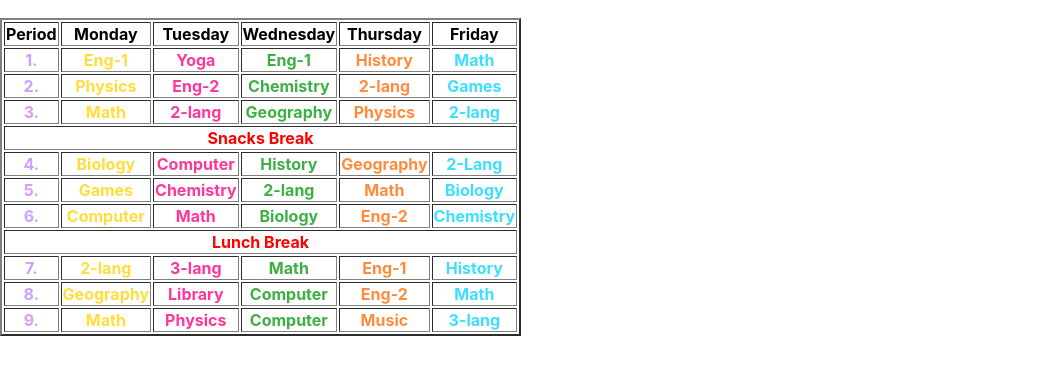
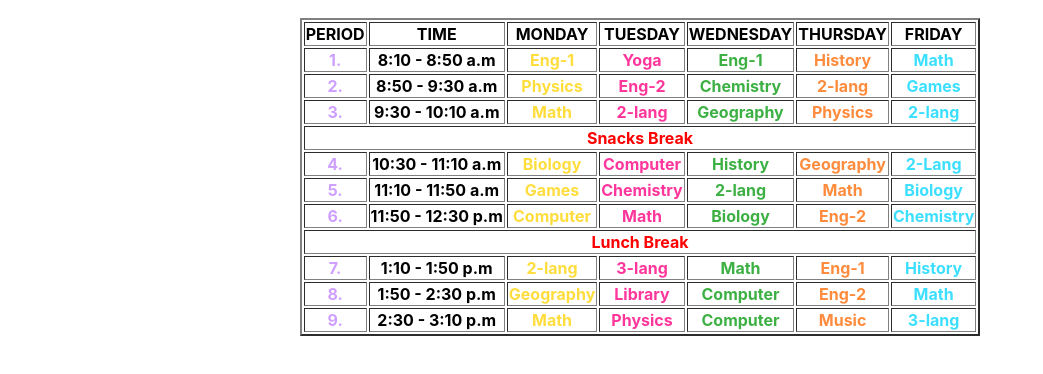
Before and after one commit to AstroMax101/8C-TimeTable-ASTRO, a plain HTML site: page index.html in a window 1280 px wide. Shown: the part 124-498 px from the top of the page, without its empty margins (0-1043 px from the left). Drawn offline with Linux system fonts and the light colour scheme.

Commit message:
Update index.html

```diff
--- a/index.html
+++ b/index.html
@@ -14,20 +14,22 @@
     <center>
         <h1>8C</h1>
         <h1>TimeTable</h1>
-    </center>
 
-        <table style="widtH:30%" border="2px">
+    <table width="" border="2px">
+
             <tr>
-                <th>Period</th>
-                <th>Monday</th>
-                <th>Tuesday</th>
-                <th>Wednesday</th>
-                <th>Thursday</th>
-                <th>Friday</th>
+                <th>PERIOD</th>
+                <th>TIME</th>
+                <th>MONDAY</th>
+                <th>TUESDAY</th>
+                <th>WEDNESDAY</th>
+                <th>THURSDAY</th>
+                <th>FRIDAY</th>
             </tr>
 
             <tr>
                 <th style="color:#CF9FFF">1.</th>
+                <th>8:10 - 8:50 a.m</th>
                 <th style="color:#FFDD3C">Eng-1</th>
                 <th style="color:#FF369B">Yoga</th>
                 <th style="color:#3CB043">Eng-1</th>
@@ -35,8 +37,9 @@
                 <th style="color:#3CDFFF">Math</th>
             </tr>
 
-            <tr>
+            <tr  >
                 <th style="color:#CF9FFF">2.</th>
+                <th>8:50 - 9:30 a.m</th>
                 <th style="color:#FFDD3C">Physics</th>
                 <th style="color:#FF369B">Eng-2</th>
                 <th style="color:#3CB043">Chemistry</th>
@@ -44,8 +47,9 @@
                 <th style="color:#3CDFFF">Games</th>
             </tr>
 
-            <tr>
+            <tr  >
                 <th style="color:#CF9FFF">3.</th>
+                <th>9:30 - 10:10 a.m</th>
                 <th style="color:#FFDD3C">Math</th>
                 <th style="color:#FF369B">2-lang</th>
                 <th style="color:#3CB043">Geography</th>
@@ -54,11 +58,12 @@
             </tr>
 
             <tr>
-                <th colspan="6" align="center" style="color:red">Snacks Break</th>
+                <th colspan="7" style="color:red" align="center">Snacks Break</th>
             </tr>
 
             <tr>
                 <th style="color:#CF9FFF">4.</th>
+                <th>10:30 - 11:10 a.m</th>
                 <th style="color:#FFDD3C">Biology</th>
                 <th style="color:#FF369B">Computer</th>
                 <th style="color:#3CB043">History</th>
@@ -67,7 +72,9 @@
             </tr>
 
             <tr>
+
                 <th style="color:#CF9FFF">5.</th>
+                <th>11:10 - 11:50 a.m</th>
                 <th style="color:#FFDD3C">Games</th>
                 <th style="color:#FF369B">Chemistry</th>
                 <th style="color:#3CB043">2-lang</th>
@@ -75,8 +82,9 @@
                 <th style="color:#3CDFFF">Biology</th>
             </tr>
 
-            <tr>
+            <tr  >
                 <th style="color:#CF9FFF">6.</th>
+                <th>11:50 - 12:30 p.m</th>
                 <th style="color:#FFDD3C">Computer</th>
                 <th style="color:#FF369B">Math</th>
                 <th style="color:#3CB043">Biology</th>
@@ -85,12 +93,13 @@
             </tr>
 
             <tr>
-                <th colspan="6" align="center" style="color:red" >Lunch Break</th>
+                <th colspan="7" align="center" style="color:red" >Lunch Break</th>
             </tr>
 
 
             <tr>
                 <th style="color:#CF9FFF">7.</th>
+                <th>1:10 - 1:50 p.m</th>
                 <th style="color:#FFDD3C">2-lang</th>
                 <th style="color:#FF369B">3-lang</th>
                 <th style="color:#3CB043">Math</th>
@@ -100,6 +109,7 @@
 
             <tr>
                 <th style="color:#CF9FFF">8.</th>
+                <th>1:50 - 2:30 p.m</th>
                 <th style="color:#FFDD3C">Geography</th>
                 <th style="color:#FF369B">Library</th>
                 <th style="color:#3CB043">Computer</th>
@@ -107,8 +117,9 @@
                 <th style="color:#3CDFFF">Math</th>
             </tr>
 
-            <tr>
+            <tr  >
                 <th style="color:#CF9FFF">9.</th>
+                <th>2:30 - 3:10 p.m</th>
                 <th style="color:#FFDD3C">Math</th>
                 <th style="color:#FF369B">Physics</th>
                 <th style="color:#3CB043">Computer</th>
@@ -121,7 +132,7 @@
         <br>
         <br>
 
-
+    </center>
 
 </body>
 </html>
```
